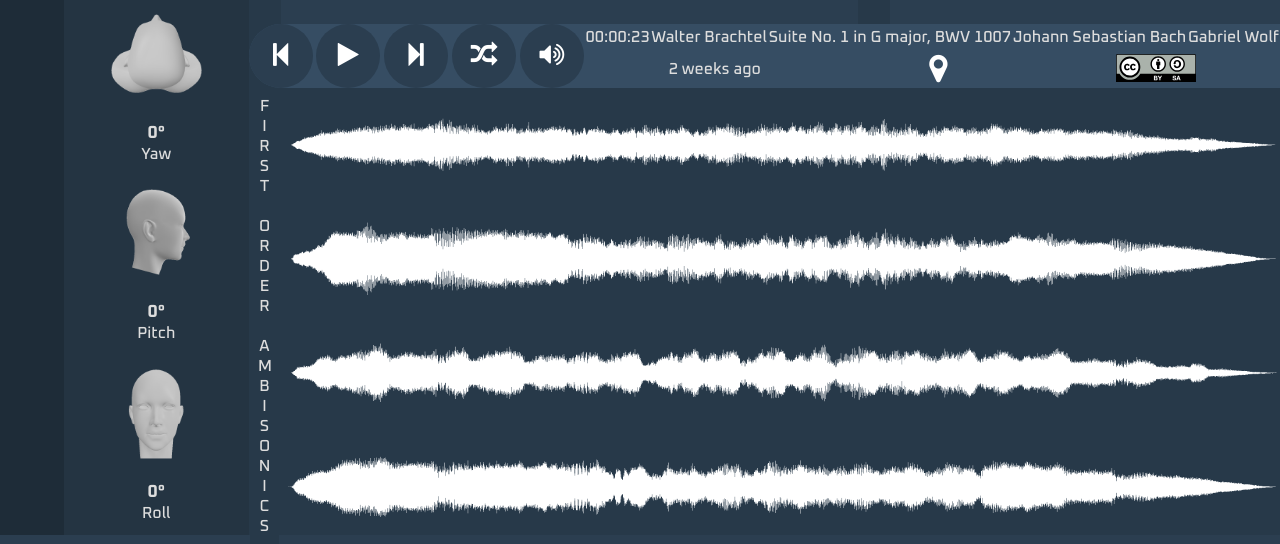
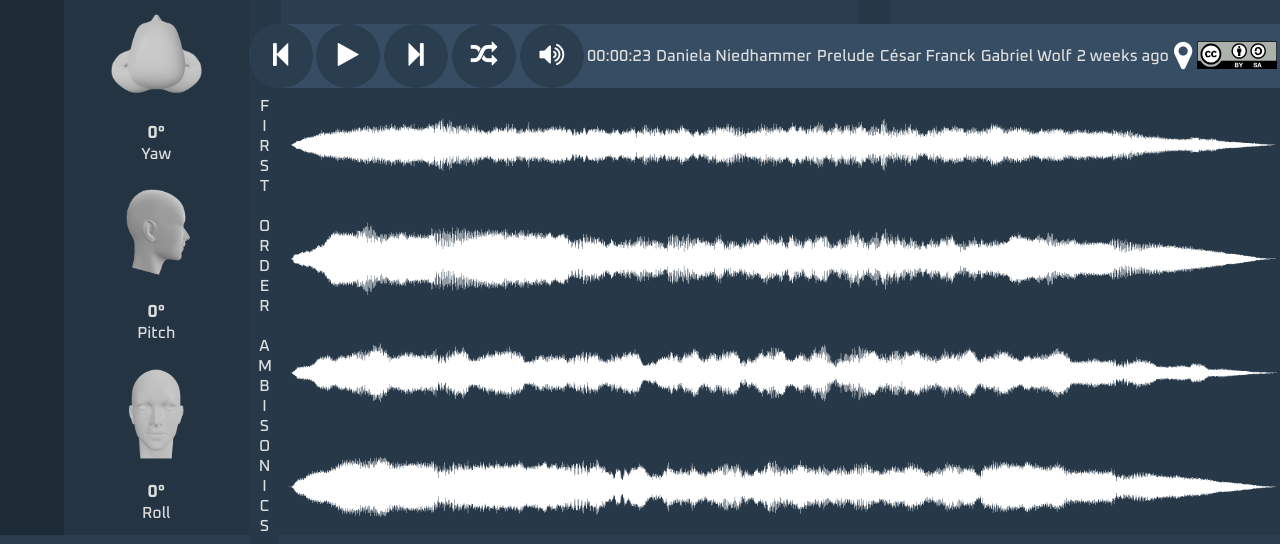
Before and after one commit to gabrielwolf/aplattform.net.mockup, a website: page mockup/index.html in a window 1280 px wide. Shown: the part 265-809 px from the top of the page. Drawn offline with Linux system fonts and the light colour scheme; a script that the page names is missing.

Commit message:
Correct song info

```diff
--- a/mockup/index.html
+++ b/mockup/index.html
@@ -85,9 +85,9 @@
     </div>
     <div class="track">
       <div class="track__time" title="Remaining Time">00:00:23</div>
-      <div title="Artist">Walter Brachtel</div>
-      <div title="Title">Suite No. 1 in G major, BWV 1007</div>
-      <div title="Composer">Johann Sebastian Bach</div>
+      <div title="Artist">Daniela Niedhammer</div>
+      <div title="Title">Prelude</div>
+      <div title="Composer">César Franck</div>
       <div title="Member">Gabriel Wolf</div>
       <div title="Upload">
         <time class="relativeTime" title="2 May 2020" datetime="2020-05-02T05:46:40.000Z">
@@ -99,8 +99,8 @@
            target="_blank"><i class="fa fa-2x fa-map-marker"></i></a>
       </div>
       <div class="track__license" title="License"><a
-              title="'Walter Brachtel plays Suite No. 1 in G major, BWV 1007' is licensed under a CC BY-ND 4.0 license"
-              href="https://creativecommons.org/licenses/by-nd/4.0/" target="_blank"><img
+              title="'Daniela Niedhammer plays a Prelude' is licensed under a CC BY-SA 4.0 license"
+              href="https://creativecommons.org/licenses/by-sa/4.0/" target="_blank"><img
               src="images/icons/cc-by-sa.svg"
               alt="CC-BY-SA 4.0 Icon"></a>
       </div>
```
